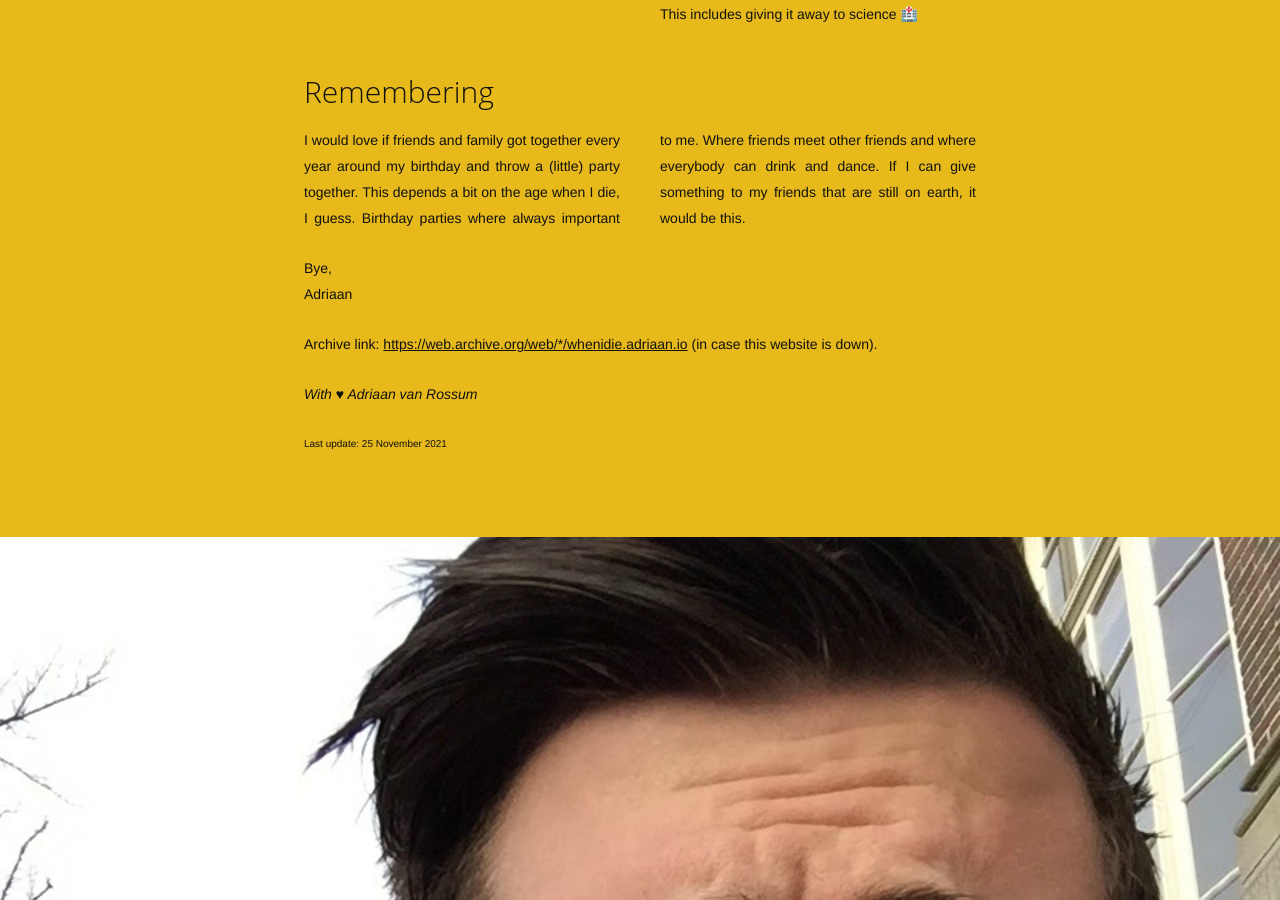
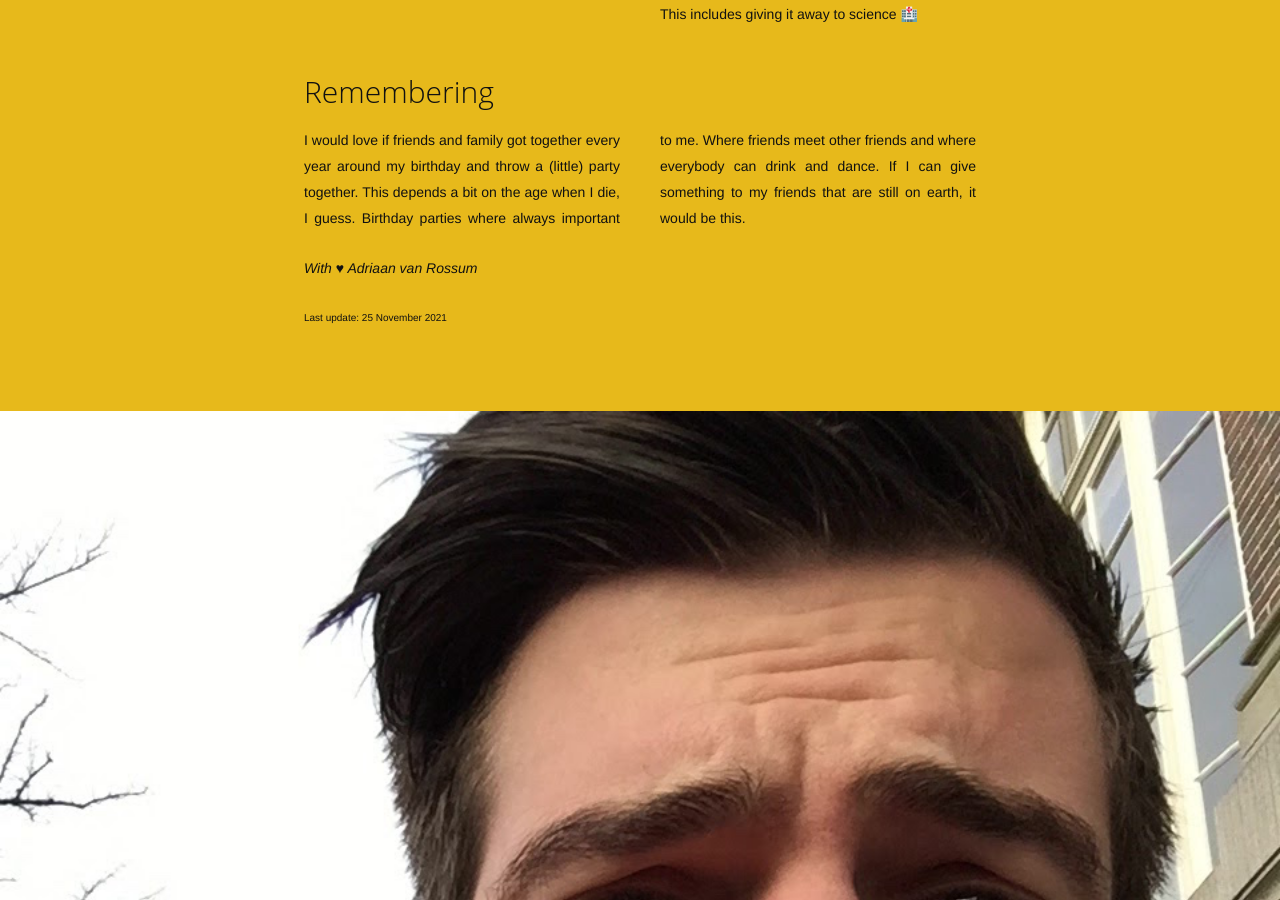
Before and after one commit to adriaandotcom/whenidie.adriaan.io, a Jekyll site: the page built from index.html, in a window 1280 px wide and 900 px high, scrolled down 2109 px. Built offline with Jekyll 4.4.1, drawn with Linux system fonts in a browser that asks for light colours; emoji names are drawn with the system emoji font.

Commit message:
Move some stuff to footer document

```diff
--- a/index.html
+++ b/index.html
@@ -84,7 +84,3 @@ song_title: "Seasons in the Sun by Terry Jacks"
 <section>
   <p>I would love if friends and family got together every year around my birthday and throw a (little) party together. This depends a bit on the age when I die, I guess. Birthday parties where always important to me. Where friends meet other friends and where everybody can drink and dance. If I can give something to my friends that are still on earth, it would be this.</p>
 </section>
-
-<p>Bye,<br />Adriaan</p>
-
-<p>Archive link: <a href="https://web.archive.org/web/*/whenidie.adriaan.io">https://web.archive.org/web/*/whenidie.adriaan.io</a> (in case this website is down).</p>
```
